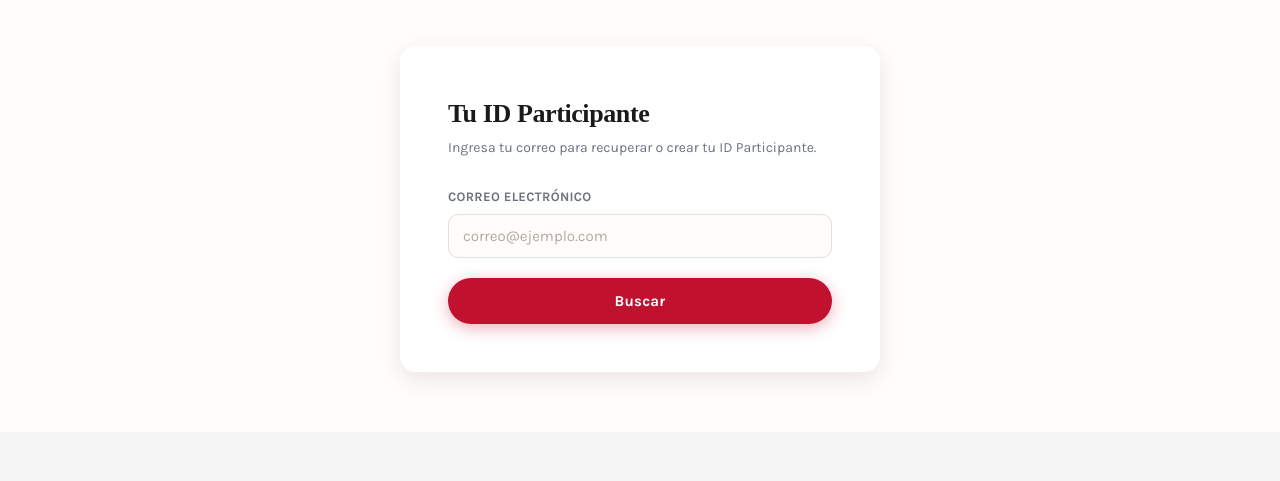
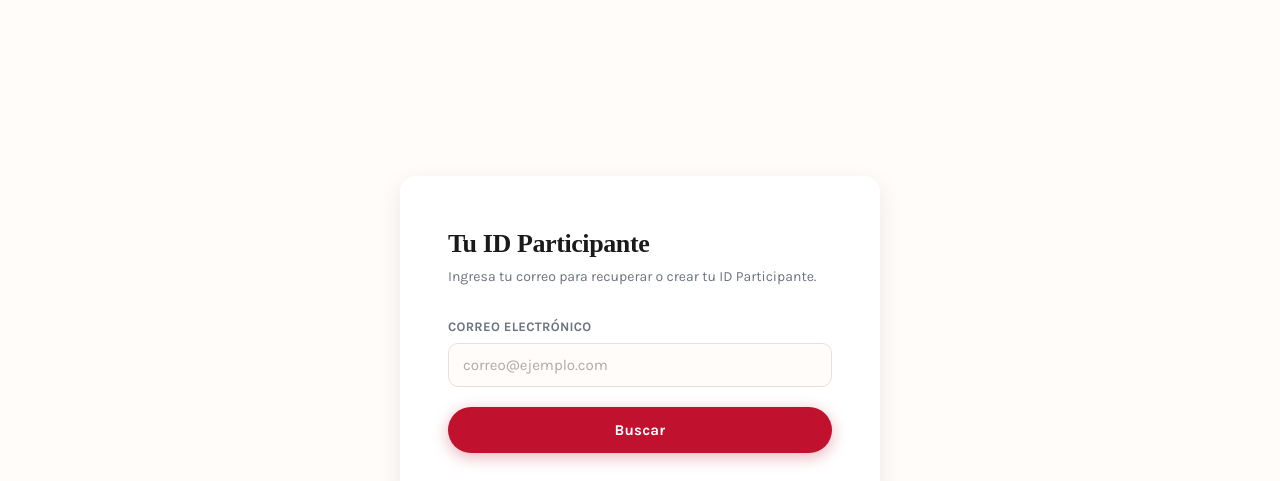
Before and after one commit to patoaceves/participantes, a plain HTML site: page template.html in a window 1280 px wide. Shown: the part 109-590 px from the top of the page. Drawn offline with Linux system fonts and the light colour scheme; grey boxes are pictures that could not be loaded; a web font is replaced by a local one.

Commit message:
Update template.html

```diff
--- a/template.html
+++ b/template.html
@@ -39,7 +39,7 @@
     #site-header .btn-contact:hover { background:#a00f27; }
     @media (max-width:960px) { #site-header{padding:0 20px;} #site-header nav{display:none;} }
 
-    .page-center { flex:1; display:flex; align-items:center; justify-content:center; padding:60px 16px; }
+    .page-center { flex:1; display:flex; align-items:center; justify-content:center; padding:60px 16px; min-height:calc(100vh - 95px); }
 
     .card { width:100%; max-width:480px; background:#fff; border-radius:var(--radius-card); padding:52px 48px 48px; box-shadow:var(--shadow); animation:fadeUp .45s ease both; }
     @keyframes fadeUp { from{opacity:0;transform:translateY(18px)} to{opacity:1;transform:translateY(0)} }
```
